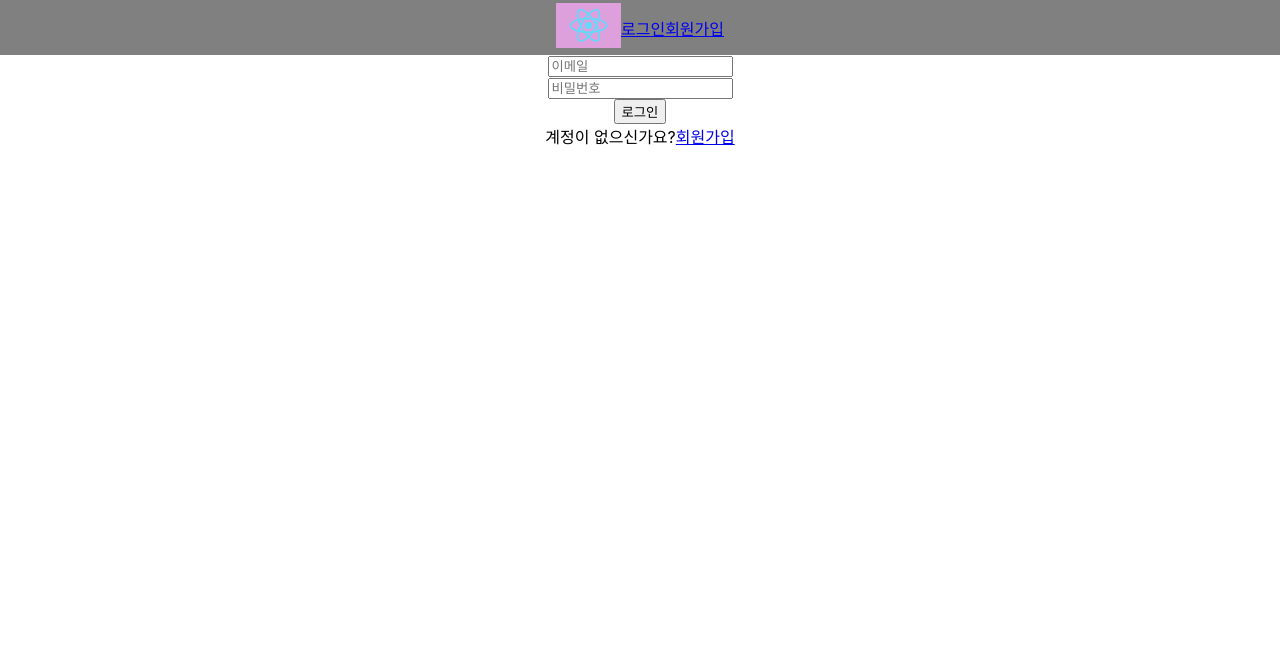
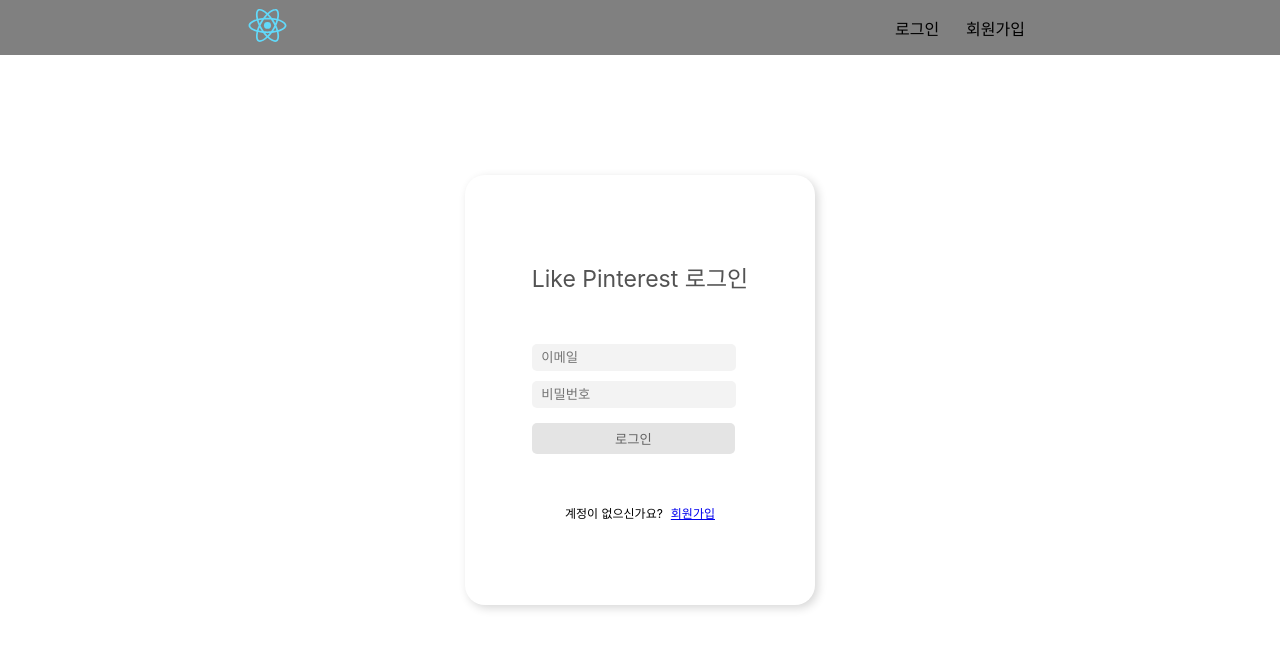
Before and after one commit to devbluesea/Image_Website_Front, a React (Create React App) app in the folder image_web_front/: page /login in a window 1280 px wide. Shown: the top 648 px of the page. Built offline with nearby package versions, Linux system fonts and the light colour scheme.

Commit message:
FEAT : css development
css 수정

```diff
--- a/image_web_front/src/components/NavBar/MyPage.js
+++ b/image_web_front/src/components/NavBar/MyPage.js
@@ -4,12 +4,11 @@
 
 const MyPage = () => {
 	return (
-		<div className = "MyPage-template">
-			<Link to="/write">
+		<div className="MyPage-template">
+			<Link className="link" to="/write">
 				<span>글쓰기</span>
 			</Link>
-			<span>검색</span>
-			<span>내 정보</span>
+			<span>내정보</span>
 		</div>
 	);
 };
--- a/image_web_front/src/components/NavBar/NavBar.js
+++ b/image_web_front/src/components/NavBar/NavBar.js
@@ -11,7 +11,7 @@
 				<Link to="/">
 					<img className = "Logo" src={logo} alt = "logo"></img>
 				</Link>
-				<div><NavInner/></div>
+				<div className="Menu"><NavInner/></div>
 			</div>
 		</div>
 	);
--- a/image_web_front/src/components/NavBar/SignInUp.js
+++ b/image_web_front/src/components/NavBar/SignInUp.js
@@ -4,9 +4,9 @@
 
 const SignInUp = () => {
 	return (
-		<div>
-			<Link to="/login"><span>로그인</span></Link>
-			<Link to="/signup"><span>회원가입</span></Link>
+		<div className="SignInUp-template">
+			<Link className="link" to="/login"><span className="login">로그인</span></Link>
+			<Link className="link" to="/signup"><span className="signup">회원가입</span></Link>
 		</div>
 	);
 };
--- a/image_web_front/src/features/login/Login.js
+++ b/image_web_front/src/features/login/Login.js
@@ -3,6 +3,7 @@
 import { LoginForm } from '../../util/Forms';
 import { useDispatch } from 'react-redux';
 import { usersAction } from '../users/usersSlice';
+import '../../scss/Login/Login.scss'
 
 const Login = () => {
 	const [loginForm, setLoginForm] = useState(LoginForm);
@@ -24,18 +25,19 @@
 	return (
 		<div className="login-template">
 			<div className="wrapper">
+				<div className="header">Like Pinterest 로그인</div>
 				<div className="email">
-					<input className="email-input" placeholder="이메일" name="email" value={loginForm.email} onChange={handleChangeForm}/>
+					<input className="email-input" type="text" placeholder="  이메일" name="email" value={loginForm.email} onChange={handleChangeForm}/>
 				</div>
 				<div className="password">
-					<input className="password-input" placeholder="비밀번호" name="password" value={loginForm.password} onChange={handleChangeForm}/>
+					<input className="password-input" type="password" placeholder="  비밀번호" name="password" value={loginForm.password} onChange={handleChangeForm}/>
 				</div>
 				<div className="submit">
 					<button className="login-btn" onClick={() => {handleLoginBtnClick(loginForm)}}>로그인</button>
 				</div>
-				<div>
-					<span>계정이 없으신가요?</span>
-					<Link to="/signup"><span>회원가입</span></Link>
+				<div className="to-signup">
+					<span className="signage">계정이 없으신가요?</span>
+					<Link className="link" to="/signup"><span>회원가입</span></Link>
 				</div>
 			</div>
 		</div>
--- a/image_web_front/src/features/signup/Signup.js
+++ b/image_web_front/src/features/signup/Signup.js
@@ -3,6 +3,7 @@
 import { RegisterForm } from '../../util/Forms';
 import { usersAction } from '../users/usersSlice';
 import { Link } from 'react-router-dom';
+import '../../scss/Signup/Signup.scss';
 
 const SignUp = () => {
 	const [registerForm, setRegisterForm] = useState(RegisterForm);
@@ -24,33 +25,34 @@
 	return (
 		<div className="signup-template">
 			<form onSubmit={() => handleSubmit(registerForm)}>
+			<div className="header">Like Pinterest 회원가입</div>
 				<div className="wrapper">
 					<div className="email">
-						<input className="email-input" placeholder="이메일 주소" name="email" value={registerForm.email} onChange={handleChangeForm}/>
+						<input className="email-input" placeholder="  이메일 주소" name="email" value={registerForm.email} onChange={handleChangeForm}/>
 					</div>
 					<div className="name">
-						<input className="name-input" placeholder="이름" name="name" value={registerForm.name} onChange={handleChangeForm}/>
+						<input className="name-input" placeholder="  이름" name="name" value={registerForm.name} onChange={handleChangeForm}/>
 					</div>
 					<div className="nickname">
-						<input className="nickname-input" placeholder="닉네임" name="nickname" value={registerForm.nickname} onChange={handleChangeForm}/>
+						<input className="nickname-input" placeholder="  닉네임" name="nickname" value={registerForm.nickname} onChange={handleChangeForm}/>
 					</div>
 					<div className="password">
-						<input className="password-input" placeholder="비밀번호" name="password" value={registerForm.password} onChange={handleChangeForm}/>
+						<input className="password-input" placeholder="  비밀번호" name="password" value={registerForm.password} onChange={handleChangeForm}/>
 					</div>
 					<div className="password-check">
-						<input className="password-check-input" placeholder="비밀번호 확인"/>
+						<input className="password-check-input" placeholder="  비밀번호 확인"/>
 					</div>
-					<div className="signup">
+					<div className="submit">
 						<button className="submit-btn">회원가입</button>
+					</div>
+					<div className="to-login">
+						<span className="signage">아이디가 있으세요?</span>
+						<Link className="link" to="/login">
+							<span>로그인</span>
+						</Link>
 					</div>
 				</div>
 			</form>
-			<div>
-				<span>아이디가 있으세요?</span>
-				<Link to="/login">
-					<span>로그인</span>
-				</Link>
-			</div>
 		</div>
 	);
 };
--- /dev/null
+++ b/image_web_front/src/scss/Login/Login.scss
@@ -0,0 +1,69 @@
+.login-template {
+	--shadow-color: #00000029;
+	--input-color: rgb(243, 243, 243);
+	//background-color: cadetblue;
+	width: 350px;
+	height: 430px;
+	margin: 120px auto;
+	border-radius: 20px;
+	display: flex;
+	align-items: center;
+	justify-content: center;
+	box-shadow: 3px 3px 10px 0 var(--shadow-color);
+}
+
+@mixin inputform {
+	display: block;
+	border: none;
+	border-radius: 5px;
+	@content
+};
+
+.login-template .wrapper .header {
+	font-size: 23px;
+	padding-bottom: 50px;
+	color: rgb(83, 83, 83);
+}
+
+.login-template .wrapper .email .email-input{
+	@include inputform() {
+	background: var(--input-color);
+	width: 200px;
+	height: 25px;
+	}
+}
+
+.login-template .wrapper .password .password-input {
+	@include inputform() {
+		background: var(--input-color);
+		width: 200px;
+		height: 25px;
+		margin-top: 10px;
+		};
+}
+
+.login-template .wrapper .submit .login-btn {
+	@include inputform();
+	color: rgb(99, 99, 99);
+	background: rgb(228, 228, 228);
+	margin-top: 15px;
+	width: 203px;
+	height: 31px;
+	cursor: pointer;
+}
+
+.login-template .wrapper .to-signup {
+	width: 150px;
+	margin: 0 auto;
+	padding: 50px 0 0 0;
+	display: flex;
+	justify-content: space-between;
+}
+
+.login-template .wrapper .to-signup .signage {
+	font-size: 12px;
+}
+
+.login-template .wrapper .to-signup .link {
+	font-size: 12px;
+}
--- a/image_web_front/src/scss/NavBar/MyPage.scss
+++ b/image_web_front/src/scss/NavBar/MyPage.scss
@@ -1,3 +1,11 @@
-.MyPage-template[data-login = ""] {
-	background: chartreuse;
+.MyPage-template {
+	//background: chartreuse;
+	width: 130px;
+	display: flex;
+	justify-content: space-between;
 }
+
+.MyPage-template .link {
+	text-decoration: none;
+	color: black;
+}
--- a/image_web_front/src/scss/NavBar/NavBar.scss
+++ b/image_web_front/src/scss/NavBar/NavBar.scss
@@ -1,5 +1,7 @@
 .NavBar-Template {
 	background: gray;
+	display: flex;
+	justify-content: center;
 }
 
 @mixin align {
@@ -11,19 +13,21 @@
 .NavBar-Template .Wrapper {
 	display: flex;
 	height: 55px;
-	@include align()
+	width: 810px;
+	//background-color: brown;
+	@include align() {
+		justify-content: space-between;
+	}
 }
 
 .NavBar-Template .Wrapper .Logo {
-	background: plum;
+	//background: plum;
 	width: 65px;
 	cursor: pointer;
 }
 
-.NavBar-Template .Wrapper .MyPage {
-	background: purple;
+.NavBar-Template .Wrapper .Menu {
+	//background: purple;
+	width: 150px;
+	display: flex;
 }
-
-.NavBar-Template .Wrapper .Sign {
-	background: seagreen;
-}
--- a/image_web_front/src/scss/NavBar/SignInUp.scss
+++ b/image_web_front/src/scss/NavBar/SignInUp.scss
@@ -0,0 +1,17 @@
+.SignInUp-template {
+	display: flex;
+	width: 130px;
+	justify-content: space-between;
+}
+
+.SignInUp-template .link {
+	text-decoration: none;
+	color: black;
+}
+
+.SignInUp-template .login {
+
+}
+
+.SignInUp-template .signup {
+}
--- /dev/null
+++ b/image_web_front/src/scss/Signup/Signup.scss
@@ -0,0 +1,87 @@
+.signup-template {
+	--shadow-color: #00000029;
+	--input-color: rgb(243, 243, 243);
+	//background-color: cadetblue;
+	width: 380px;
+	height: 470px;
+	margin: 120px auto;
+	border-radius: 20px;
+	display: flex;
+	align-items: center;
+	justify-content: center;
+	box-shadow: 3px 3px 10px 0 var(--shadow-color);
+}
+
+@mixin inputform {
+	display: block;
+	border: none;
+	border-radius: 5px;
+	background: var(--input-color);
+	width: 200px;
+	height: 25px;
+	@content
+};
+
+.signup-template .header {
+	font-size: 21px;
+	padding-bottom: 35px;
+	color: rgb(83, 83, 83);
+}
+
+.signup-template .wrapper {
+	margin-top: 20px;
+}
+
+.signup-template .wrapper .email .email-input{
+	@include inputform()
+}
+
+.signup-template .wrapper .name .name-input {
+	@include inputform() {
+		margin-top: 10px;
+	}
+}
+
+.signup-template .wrapper .nickname .nickname-input {
+	@include inputform() {
+		margin-top: 10px;
+	}
+}
+
+.signup-template .wrapper .password .password-input {
+	@include inputform() {
+		margin-top: 10px;
+	}
+}
+
+.signup-template .wrapper .password-check .password-check-input {
+	@include inputform() {
+		margin-top: 10px;
+	}
+}
+
+.signup-template .wrapper .submit .submit-btn {
+	@include inputform();
+	color: rgb(99, 99, 99);
+	background: rgb(228, 228, 228);
+	margin-top: 15px;
+	width: 203px;
+	height: 31px;
+	cursor: pointer;
+}
+
+.signup-template .wrapper .to-login {
+	width: 150px;
+	margin: 0 auto;
+	padding: 30px 0 0 0;
+	display: flex;
+	justify-content: space-between;
+}
+
+.signup-template .wrapper .to-login .signage {
+	font-size: 12px;
+}
+
+.signup-template .wrapper .to-login .link {
+	font-size: 12px;
+}
```
